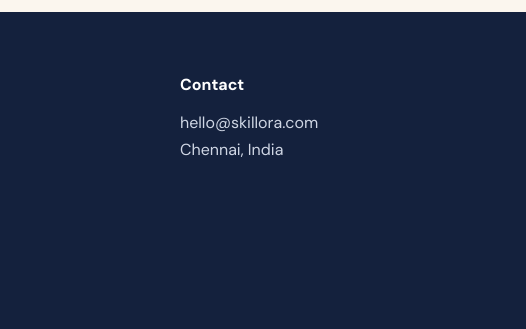
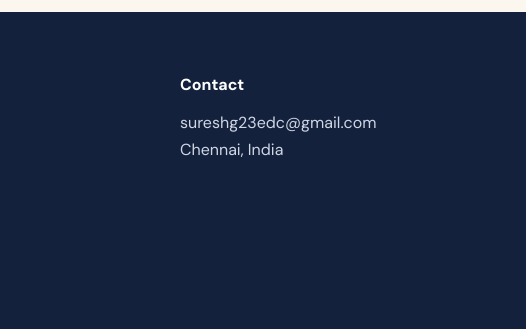
Before and after one commit to sureshggu23-eng/ELearning_Platform, a website: page skillora-full-website/skillora/public/index.html in a window 1280 px wide. Shown: the part 4613-4942 px from the top of the page, 754-1280 px from the left. Drawn offline with Linux system fonts and the light colour scheme; no server answers.

Commit message:
Update index.html

```diff
--- a/skillora-full-website/skillora/public/index.html
+++ b/skillora-full-website/skillora/public/index.html
@@ -4,4 +4,4 @@
 <section class="sec"><div class="w two"><div class="rv"><span class="eyebrow">Why Skillora</span><h2>Built around real outcomes</h2><ul class="ck"><li><b>Project-based.</b> Build a portfolio, not just notes.</li><li><b>Mentor reviews.</b> Get feedback within 24 hours.</li><li><b>Flexible.</b> Learn at your pace, on any device.</li><li><b>Career support.</b> Resume and interview coaching.</li></ul></div><img class="rv rd" src="img/about.svg" alt="Learning journey"></div></section>
 <section class="sec alt"><div class="w"><div class="sh rv"><span class="eyebrow">Mentors</span><h2>Learn from practitioners</h2></div><div class="g4"><div class="ins rv"><img src="img/mentor-gowthamraj.svg" alt="Illustrated portrait of Gowthamraj"><h3>Gowthamraj</h3><p>Web Engineering Lead · 12 yrs</p></div><div class="ins rv"><img src="img/mentor-ishwarya.svg" alt="Illustrated portrait of Ishwarya"><h3>Ishwarya</h3><p>Senior Product Designer · 9 yrs</p></div><div class="ins rv"><img src="img/mentor-saranya.svg" alt="Illustrated portrait of Dr. Saranya"><h3>Dr. Saranya</h3><p>Data Scientist · 11 yrs</p></div><div class="ins rv"><img src="img/mentor-aric.svg" alt="Illustrated portrait of Aric Vargesh"><h3>Aric Vargesh</h3><p>Growth Marketer · 8 yrs</p></div></div></div></section>
 <section class="sec"><div class="w"><div class="sh rv"><span class="eyebrow">Stories</span><h2>Learners, in their words</h2></div><div class="g3"><blockquote class="ts rv"><p>“Skillora gave me a structured path. I shipped my first real project in week six.”</p><footer><b>Vishal S.</b><span>Now a Front-End Developer</span></footer></blockquote><blockquote class="ts rv"><p>“The mentors review your work like a real team would. That changed everything.”</p><footer><b>Rosini R S.</b><span>UX Designer at a startup</span></footer></blockquote><blockquote class="ts rv"><p>“Clear lessons, zero fluff. I switched careers within eight months.”</p><footer><b>Thiyash R.</b><span>Data Analyst</span></footer></blockquote></div></div></section>
-<section class="w"><div class="cta rv"><h2>Ready to start your next chapter?</h2><p>Join free today and try your first lesson.</p><a class="btn light" href="app.html#/register">Create free account</a></div></section></main><footer class="ft"><div class="w fg"><div><a class="logo" href="index.html"><img src="img/logo.svg" alt="">Skillora</a><p>Learn job-ready skills from people who do the work every day.</p></div><div><h4>Explore</h4><a href="app.html#/courses">Courses</a><a href="app.html#/login">Student sign in</a><a href="app.html#/admin-login">Admin sign in</a><a href="about.html">About</a><a href="contact.html">Contact</a></div><div><h4>Contact</h4><p>hello@skillora.com<br>Chennai, India</p></div></div><p class="cp">© 2026 Skillora. All rights reserved.</p></footer><script src="js/main.js"></script><script src="js/seed.js"></script><script src="js/store.js"></script><script src="js/home.js"></script></body></html>
+<section class="w"><div class="cta rv"><h2>Ready to start your next chapter?</h2><p>Join free today and try your first lesson.</p><a class="btn light" href="app.html#/register">Create free account</a></div></section></main><footer class="ft"><div class="w fg"><div><a class="logo" href="index.html"><img src="img/logo.svg" alt="">Skillora</a><p>Learn job-ready skills from people who do the work every day.</p></div><div><h4>Explore</h4><a href="app.html#/courses">Courses</a><a href="app.html#/login">Student sign in</a><a href="app.html#/admin-login">Admin sign in</a><a href="about.html">About</a><a href="contact.html">Contact</a></div><div><h4>Contact</h4><p>sureshg23edc@gmail.com<br>Chennai, India</p></div></div><p class="cp">© 2026 Skillora. All rights reserved.</p></footer><script src="js/main.js"></script><script src="js/seed.js"></script><script src="js/store.js"></script><script src="js/home.js"></script></body></html>
```
